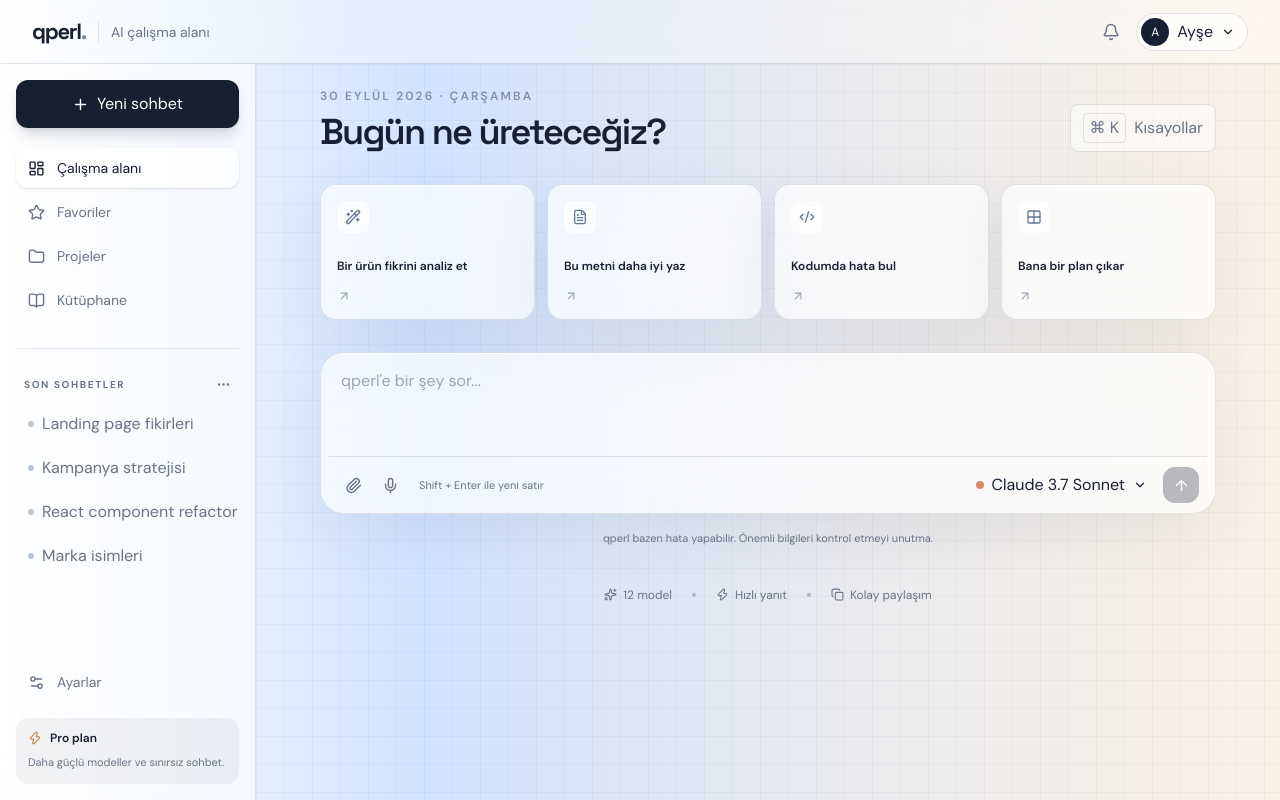
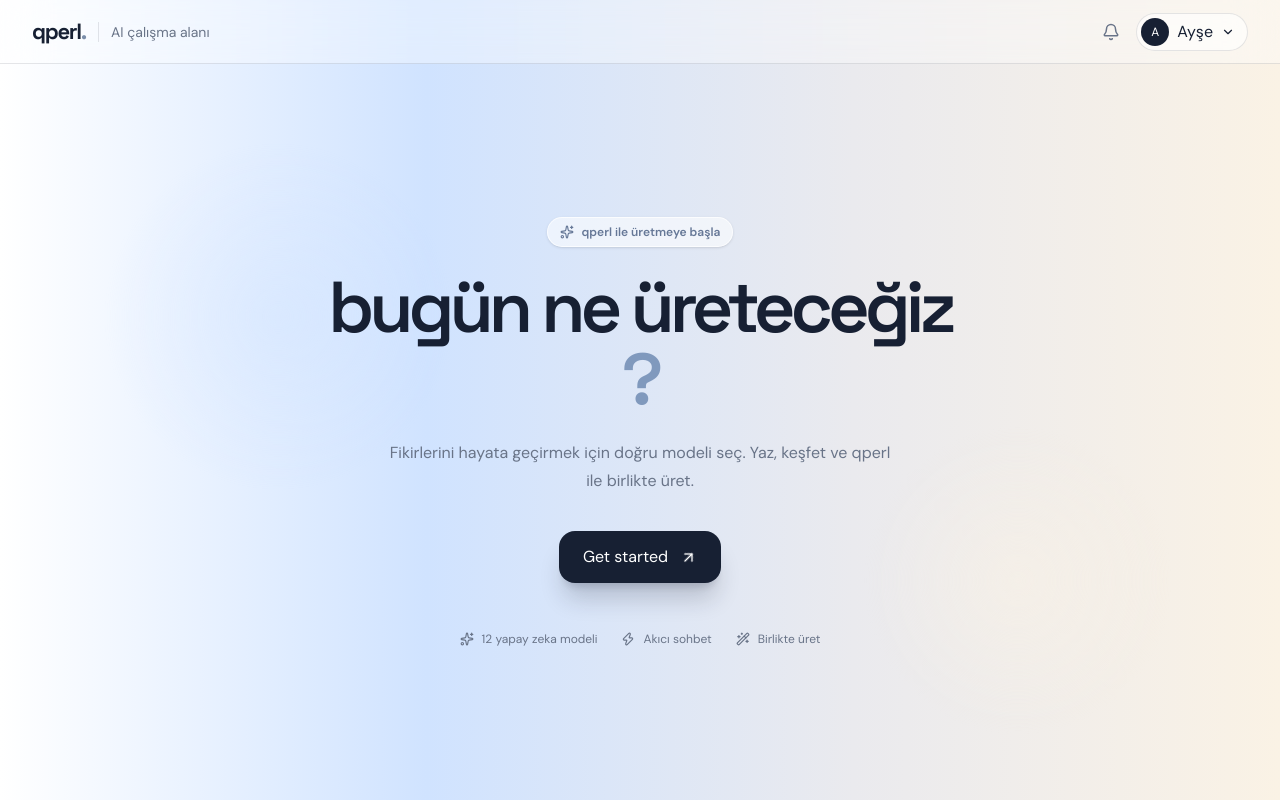
Before and after one commit to Goldcrowns/Qperl, a Next.js app: page / in a window 1280 px wide. Built offline with nearby package versions, Linux system fonts and the light colour scheme.

Commit message:
Add qperl landing and chat entry flow

```diff
--- a/app/globals.css
+++ b/app/globals.css
@@ -8,6 +8,12 @@ button, textarea { font: inherit; }
 .brand-font { font-family: 'Space Grotesk', sans-serif; }
 .glass { background: var(--card); border: 1px solid var(--line); box-shadow: 0 20px 60px rgba(64,75,101,.09), inset 0 1px rgba(255,255,255,.8); backdrop-filter: blur(18px); }
 .soft-grid { background-image: linear-gradient(rgba(57,74,101,.045) 1px, transparent 1px), linear-gradient(90deg, rgba(57,74,101,.045) 1px, transparent 1px); background-size: 28px 28px; }
+.landing-screen { animation: landing-in .7s cubic-bezier(.22, 1, .36, 1) both; }
+.landing-orb { position: absolute; border-radius: 999px; filter: blur(2px); opacity: .5; pointer-events: none; animation: orb-float 8s ease-in-out infinite; }
+.landing-orb-one { width: 22rem; height: 22rem; left: 8%; top: 12%; background: radial-gradient(circle, rgba(208,227,255,.8), transparent 68%); }
+.landing-orb-two { width: 20rem; height: 20rem; right: 8%; bottom: 8%; background: radial-gradient(circle, rgba(250,242,229,.9), transparent 68%); animation-delay: -3s; }
+@keyframes landing-in { from { opacity: 0; transform: translateY(12px); } to { opacity: 1; transform: translateY(0); } }
+@keyframes orb-float { 0%, 100% { transform: translate3d(0, 0, 0) scale(1); } 50% { transform: translate3d(0, -16px, 0) scale(1.04); } }
 ::selection { background: #172033; color: #fff; }
 
 @keyframes message-in {
--- a/app/page.tsx
+++ b/app/page.tsx
@@ -15,6 +15,7 @@ const starterPrompts = ['Bir ürün fikrini analiz et', 'Bu metni daha iyi yaz',
 
 export default function Home() {
   const [selected, setSelected] = useState(models[0])
+  const [showLanding, setShowLanding] = useState(true)
   const [prompt, setPrompt] = useState('')
   const [messages, setMessages] = useState<{ role: string; text: string }[]>([])
   const [isGenerating, setIsGenerating] = useState(false)
@@ -52,7 +53,18 @@ export default function Home() {
       <div className="flex items-center gap-3"><button onClick={() => setMobileNav(!mobileNav)} className="rounded-lg p-2 hover:bg-white/60 md:hidden" aria-label="Menüyü aç"><Menu /></button><div className="brand-font text-[22px] font-bold tracking-[-.06em]">qperl<span className="text-[#7a8da9]">.</span></div><div className="hidden h-5 w-px bg-[var(--line)] sm:block"/><span className="hidden text-sm text-[var(--muted)] sm:block">AI çalışma alanı</span></div>
       <div className="flex items-center gap-2"><button className="rounded-xl p-2 text-[var(--muted)] hover:bg-white/60" aria-label="Bildirimler"><Bell size={18}/></button><button onClick={() => toast('Profil ayarları yakında')} className="flex items-center gap-2 rounded-full border border-[var(--line)] bg-white/60 py-1 pl-1 pr-3 text-sm font-medium"><span className="grid size-7 place-items-center rounded-full bg-[#172033] text-xs text-white">A</span><span className="hidden sm:inline">Ayşe</span><ChevronDown size={14}/></button></div>
     </header>
-    <div className="mx-auto flex max-w-[1440px]">
+    {showLanding && <section className="landing-screen relative flex min-h-[calc(100vh-64px)] items-center justify-center overflow-hidden px-5 py-12">
+      <div className="landing-orb landing-orb-one" aria-hidden="true" />
+      <div className="landing-orb landing-orb-two" aria-hidden="true" />
+      <div className="relative z-10 mx-auto flex max-w-3xl flex-col items-center text-center">
+        <div className="mb-6 flex items-center gap-2 rounded-full border border-white/70 bg-white/55 px-3 py-1.5 text-xs font-semibold text-[#667897] shadow-sm backdrop-blur-md"><Sparkles size={14} /> qperl ile üretmeye başla</div>
+        <h1 className="brand-font m-0 max-w-2xl text-5xl font-semibold tracking-[-.07em] text-[#172033] sm:text-7xl">bugün ne üreteceğiz<span className="text-[#8099bd]"> ?</span></h1>
+        <p className="mt-6 max-w-lg text-sm leading-7 text-[var(--muted)] sm:text-base">Fikirlerini hayata geçirmek için doğru modeli seç. Yaz, keşfet ve qperl ile birlikte üret.</p>
+        <button onClick={() => setShowLanding(false)} className="group mt-9 flex items-center gap-3 rounded-2xl bg-[#172033] px-6 py-3.5 text-sm font-semibold text-white shadow-xl shadow-[#172033]/20 transition duration-300 hover:-translate-y-1 hover:shadow-2xl"><span>Get started</span><ArrowUp size={17} className="rotate-45 transition-transform duration-300 group-hover:translate-x-1 group-hover:-translate-y-1" /></button>
+        <div className="mt-12 flex flex-wrap items-center justify-center gap-x-6 gap-y-3 text-xs text-[var(--muted)]"><span className="flex items-center gap-2"><Sparkles size={14} /> 12 yapay zeka modeli</span><span className="flex items-center gap-2"><Zap size={14} /> Akıcı sohbet</span><span className="flex items-center gap-2"><WandSparkles size={14} /> Birlikte üret</span></div>
+      </div>
+    </section>}
+    {!showLanding && <div className="mx-auto flex max-w-[1440px]">
       <aside className={`${mobileNav ? 'fixed inset-y-16 left-0 z-20 flex' : 'hidden'} w-64 shrink-0 flex-col border-r border-[var(--line)] bg-white/60 p-4 backdrop-blur-xl md:flex`}>
         <button onClick={() => { setMessages([]); setPrompt('') }} className="mb-5 flex items-center justify-center gap-2 rounded-xl bg-[#172033] px-4 py-3 text-sm font-semibold text-white shadow-lg shadow-[#172033]/15 transition hover:-translate-y-0.5"><Plus size={17}/> Yeni sohbet</button>
         <nav className="flex flex-col gap-1 text-sm"><NavItem icon={<LayoutDashboard size={17}/>} label="Çalışma alanı" active/><NavItem icon={<Star size={17}/>} label="Favoriler"/><NavItem icon={<Folder size={17}/>} label="Projeler"/><NavItem icon={<BookOpen size={17}/>} label="Kütüphane"/></nav>
@@ -69,7 +81,7 @@ export default function Home() {
           <div className="mt-10 flex items-center justify-center gap-5 text-xs text-[var(--muted)]"><span className="flex items-center gap-1.5"><Sparkles size={13}/> 12 model</span><span className="size-1 rounded-full bg-[#aab4c2]"/><span className="flex items-center gap-1.5"><Zap size={13}/> Hızlı yanıt</span><span className="size-1 rounded-full bg-[#aab4c2]"/><span className="flex items-center gap-1.5"><Copy size={13}/> Kolay paylaşım</span></div>
         </div>
       </section>
-    </div>
+    </div>}
   </main>
 }
 function NavItem({icon,label,active=false}:{icon:React.ReactNode;label:string;active?:boolean}) { return <button className={`flex items-center gap-3 rounded-xl px-3 py-2.5 text-left ${active ? 'bg-white/80 font-semibold shadow-sm' : 'text-[var(--muted)] hover:bg-white/60'}`}>{icon}{label}</button> }
```
